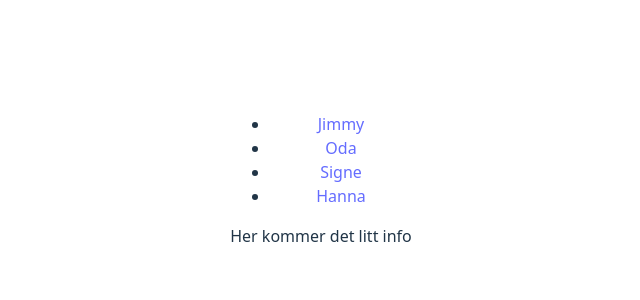
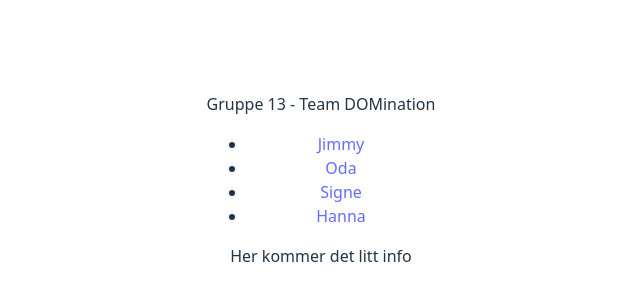
Before and after one commit to hannaso91/ourgroup, a React (Vite) app: page / in a window 1280 px wide. Shown: the part 220-520 px from the top of the page, without its empty margins (319-959 px from the left). Built offline with nearby package versions, Linux system fonts and the light colour scheme.

Commit message:
lagt til gruppenavn i navigasjon, som skal føre til home
Har ikke lagt til funksjonen om at når denne klikkes så kommer en til home

```diff
--- a/src/components/Layout.jsx
+++ b/src/components/Layout.jsx
@@ -5,6 +5,7 @@ export default function Layout({children}) {
         <>
         <header>
             <nav>
+                <p>Gruppe 13 - Team DOMination</p>
                 <ul>
                     <li><Link to="Jimmy">Jimmy</Link></li>
                     <li><Link to="Oda">Oda</Link></li>
```
